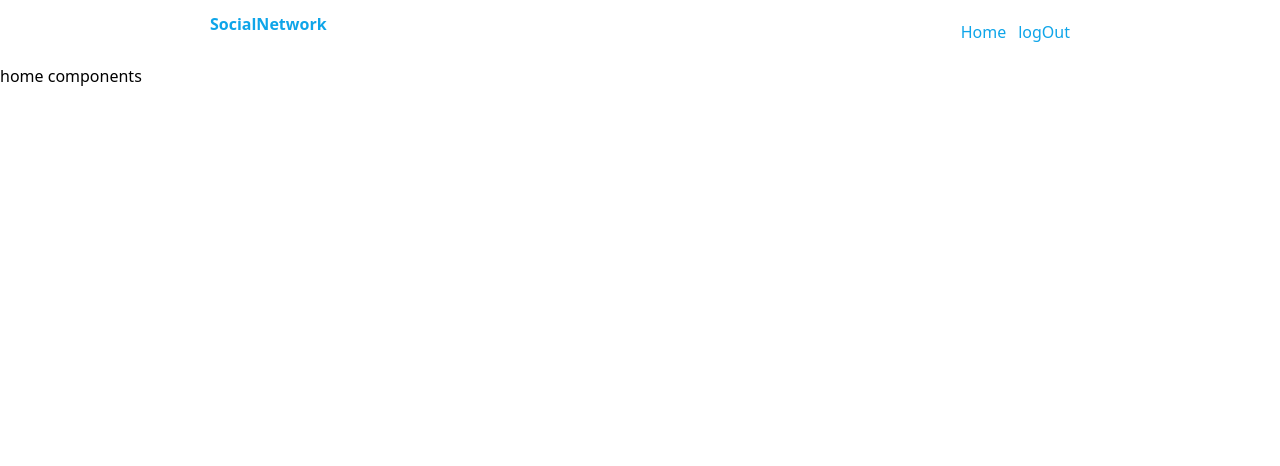
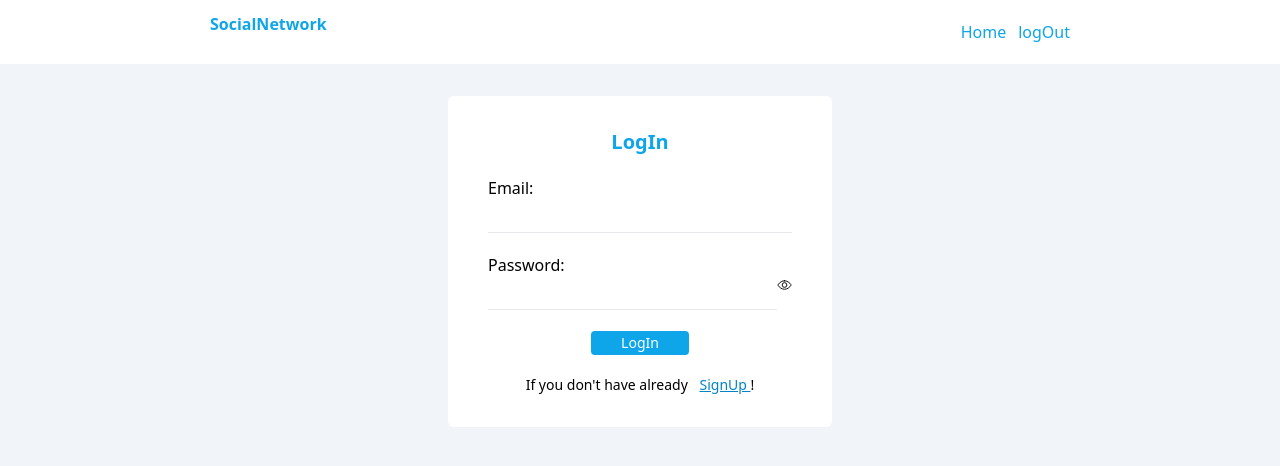
Before and after one commit to Adnanyousafzai21/photogalleryui, a React (Vite) app: page / in a window 1280 px wide. Shown: the top 466 px of the page. Built offline with nearby package versions, Linux system fonts and the light colour scheme; no server answers.

Commit message:
last commit

```diff
--- a/src/App.jsx
+++ b/src/App.jsx
@@ -7,6 +7,7 @@ import { Toaster } from 'react-hot-toast'
 import Navbar from './components/Navbar'
 import Login from './pages/LogIn'
 import Home from './components/Home'
+import Notfound from './components/Notfound'
 function App() {
   useEffect(() => {
     getUser()
@@ -27,9 +28,10 @@ function App() {
       <Router>
         <Navbar />
         <Routes>
-          <Route path='/' element={<Home />} />
-          <Route path='/login' element={<Login />} />
+          {/* <Route path='/' element={<Home />} /> */}
+          <Route path='/' element={<Login />} />
           <Route path='/signup' element={<SignUp />} />
+          <Route path="*" element={<Notfound/>}/>
         </Routes>
       </Router>
       <Toaster />
--- /dev/null
+++ b/src/components/Notfound.jsx
@@ -0,0 +1,11 @@
+import React from 'react'
+
+const Notfound = () => {
+  return (
+    <div>
+      <h5>page not found </h5>
+    </div>
+  )
+}
+
+export default Notfound
```
